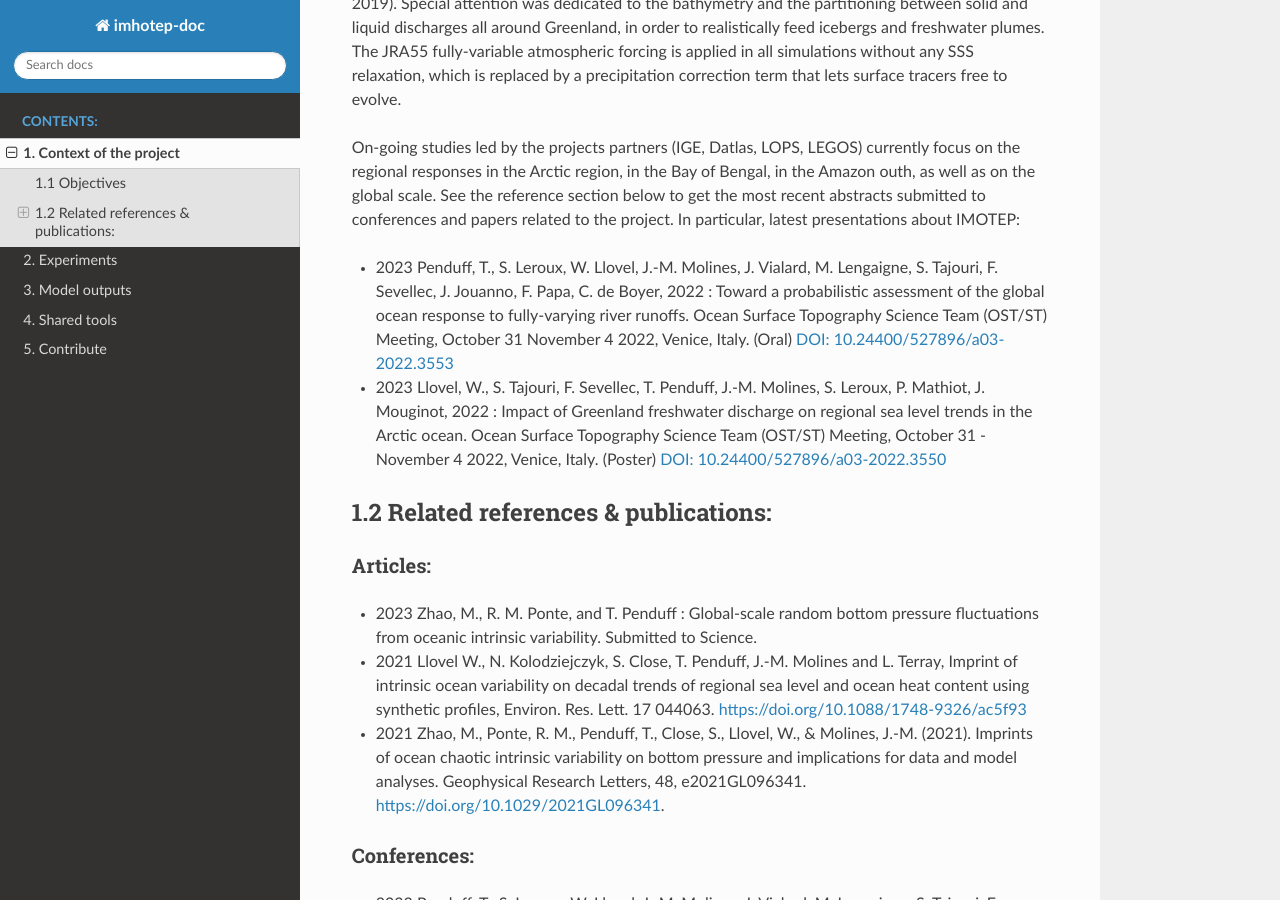
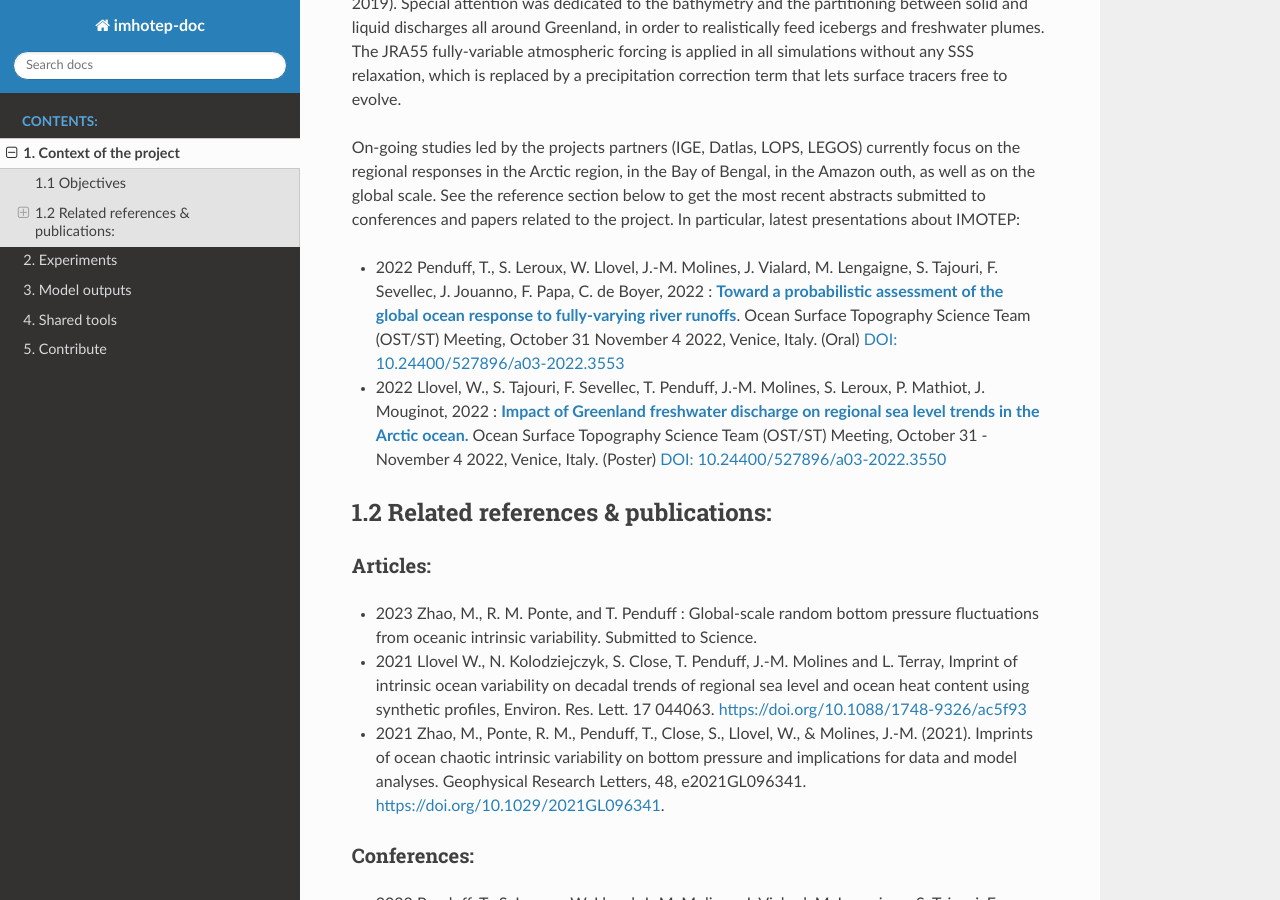
Before and after one commit to imhotep-project/doc-imhotep, a Sphinx documentation site: the page built from source/1-Context.md, in a window 1280 px wide and 900 px high, scrolled down 512 px. Built offline with Sphinx 7.4.7 and the Read the Docs theme 2.0.0, drawn with Linux system fonts in a browser that asks for light colours.

Commit message:
Update 1-Context.md

```diff
--- a/source/1-Context.md
+++ b/source/1-Context.md
@@ -7,8 +7,8 @@ The main goal of the OST-ST IMHOTEP project is to investigate the response of th
 Daily river discharge data are derived from the ISBA-CTRIP hydrological reanalysis  (Decharme et al., 2019), and monthly (solid and liquid) freshwater discharges from Greenland are derived from satellite altimetry data (SAR mode) combined with regional climate simulations (Mouginot et al., 2019). Special attention was dedicated to the bathymetry and the partitioning  between solid and liquid discharges all around Greenland, in order to realistically feed icebergs and freshwater plumes. The JRA55 fully-variable atmospheric forcing is applied in all simulations without any SSS relaxation, which is replaced by a precipitation correction term that lets surface tracers free to evolve.
 
 On-going studies led by the projects partners (IGE, Datlas, LOPS, LEGOS) currently focus on the regional responses in the Arctic region, in the Bay of Bengal, in the Amazon outh, as well as on the global scale. See the reference section below to get the most recent abstracts submitted to conferences and papers related to the project. In particular, latest presentations about IMOTEP:
-  * 2023 Penduff, T., S. Leroux, W. Llovel, J.-M. Molines, J. Vialard, M. Lengaigne, S. Tajouri, F. Sevellec, J. Jouanno, F. Papa, C. de Boyer, 2022 : Toward a probabilistic assessment of the global ocean response to fully-varying river runoffs. Ocean Surface Topography Science Team (OST/ST) Meeting, October 31  November 4 2022, Venice, Italy. (Oral) [DOI: 10.24400/527896/a03-2022.3553](https://ostst.aviso.altimetry.fr/fileadmin/user_upload/OSTST2022/Presentations/SC22022-Toward_a_probabilistic_assessment_of_the_global_ocean_response_to_fully-varying_river_runoffs.pdf)
-  * 2023 Llovel, W., S. Tajouri, F. Sevellec, T. Penduff, J.-M. Molines, S. Leroux, P. Mathiot, J. Mouginot, 2022 : Impact of Greenland freshwater discharge on regional sea level trends in the Arctic ocean. Ocean Surface Topography Science Team (OST/ST) Meeting, October 31 - November 4 2022, Venice, Italy. (Poster) [DOI: 10.24400/527896/a03-2022.3550](https://ostst.aviso.altimetry.fr/fileadmin/user_upload/OSTST2022/Presentations/SC12022-Impact_of_Greenland_freshwater_discharge_on_regional_sea_level_trends_in_the_Arctic_ocean.pdf)
+  * 2022 Penduff, T., S. Leroux, W. Llovel, J.-M. Molines, J. Vialard, M. Lengaigne, S. Tajouri, F. Sevellec, J. Jouanno, F. Papa, C. de Boyer, 2022 : [**Toward a probabilistic assessment of the global ocean response to fully-varying river runoffs**](https://ostst.aviso.altimetry.fr/fileadmin/user_upload/OSTST2022/Presentations/SC22022-Toward_a_probabilistic_assessment_of_the_global_ocean_response_to_fully-varying_river_runoffs.pdf). Ocean Surface Topography Science Team (OST/ST) Meeting, October 31  November 4 2022, Venice, Italy. (Oral) [DOI: 10.24400/527896/a03-2022.3553](https://ostst.aviso.altimetry.fr/fileadmin/user_upload/OSTST2022/Presentations/SC22022-Toward_a_probabilistic_assessment_of_the_global_ocean_response_to_fully-varying_river_runoffs.pdf)
+  * 2022 Llovel, W., S. Tajouri, F. Sevellec, T. Penduff, J.-M. Molines, S. Leroux, P. Mathiot, J. Mouginot, 2022 : [**Impact of Greenland freshwater discharge on regional sea level trends in the Arctic ocean.**](https://ostst.aviso.altimetry.fr/fileadmin/user_upload/OSTST2022/Presentations/SC12022-Impact_of_Greenland_freshwater_discharge_on_regional_sea_level_trends_in_the_Arctic_ocean.pdf) Ocean Surface Topography Science Team (OST/ST) Meeting, October 31 - November 4 2022, Venice, Italy. (Poster) [DOI: 10.24400/527896/a03-2022.3550](https://ostst.aviso.altimetry.fr/fileadmin/user_upload/OSTST2022/Presentations/SC12022-Impact_of_Greenland_freshwater_discharge_on_regional_sea_level_trends_in_the_Arctic_ocean.pdf)
 
 
 
```
